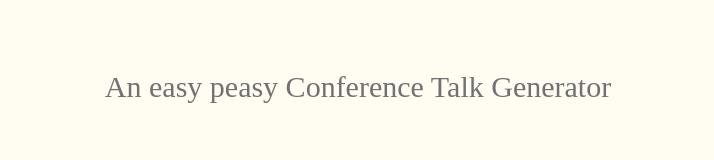
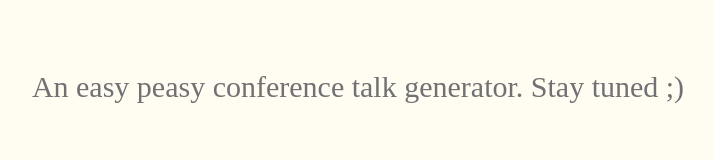
Before and after one commit to Chandrasekar-G/present-me, an Angular app: page / in a window 1280 px wide. Shown: the part 138-298 px from the top of the page, without its empty margins (282-996 px from the left). Built offline with nearby package versions, Linux system fonts and the light colour scheme.

Commit message:
Fixed Problem with travis build

```diff
--- a/src/app/app.component.html
+++ b/src/app/app.component.html
@@ -5,6 +5,6 @@
   </h1>
 </div>
 <div class="container">
-  <div style="margin-bottom:100px">An easy peasy Conference Talk Generator</div>
+  <div style="margin-bottom:100px">An easy peasy conference talk generator. Stay tuned ;)</div>
   <img src="https://overwatch.gamepedia.com/media/overwatch.gamepedia.com/3/3b/WIPLogo.png" />
 </div>
```
Also changed, not shown: .travis.yml.
